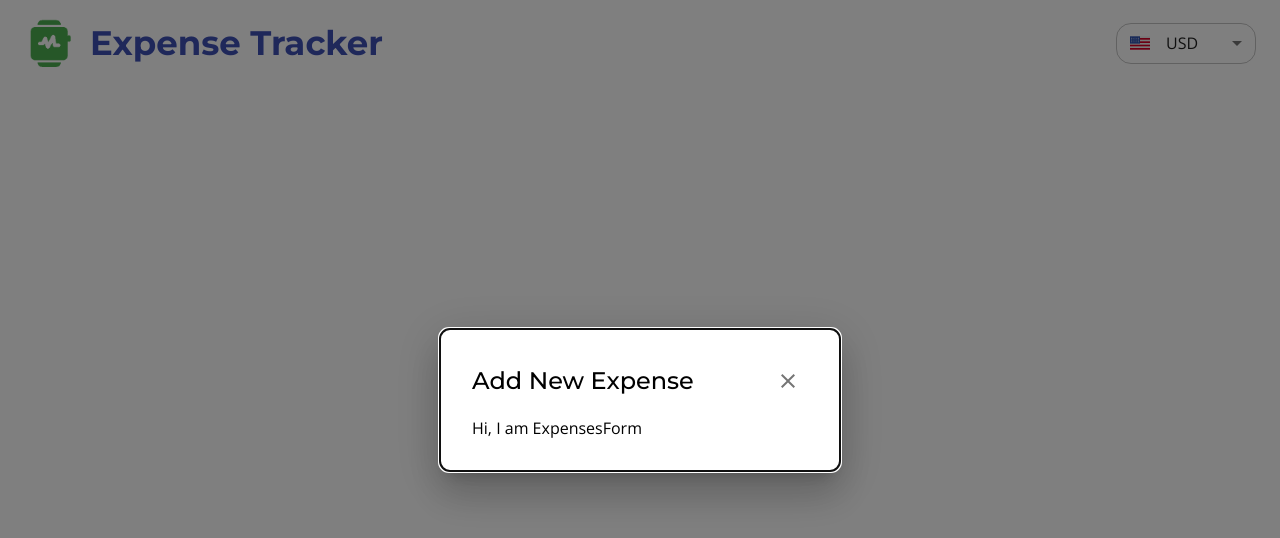
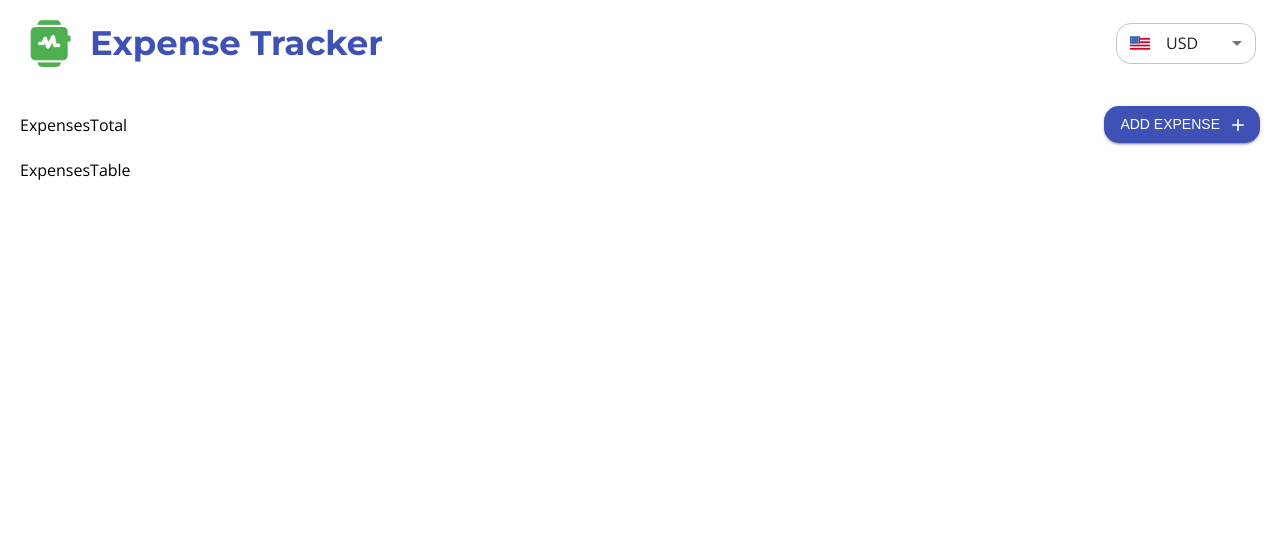
Before and after one commit to sian022/expense-tracker, a React (Vite) app in the folder client/: page / in a window 1280 px wide. Shown: the top 538 px of the page. Built offline with nearby package versions, Linux system fonts and the light colour scheme.

Commit message:
feat: add expense button and layout of totals, table

```diff
--- a/client/src/components/common/Navbar.jsx
+++ b/client/src/components/common/Navbar.jsx
@@ -2,8 +2,8 @@ import logo from "../../assets/images/logo-no-bg.png";
 import { MenuItem, Stack, TextField, Typography } from "@mui/material";
 import { useNavigate } from "react-router-dom";
 import { useDispatch, useSelector } from "react-redux";
+import { setCurrency } from "../../slices/currencySlice";
 import currencies from "../../utils/currencies";
-import { setCurrency } from "../../slices/currencySlice";
 
 const Navbar = () => {
   const navigate = useNavigate();
--- /dev/null
+++ b/client/src/components/expenses/ExpensesTable.jsx
@@ -0,0 +1,5 @@
+const ExpensesTable = () => {
+  return <div>ExpensesTable</div>;
+};
+
+export default ExpensesTable;
--- /dev/null
+++ b/client/src/components/expenses/ExpensesTotal.jsx
@@ -0,0 +1,5 @@
+const ExpensesTotal = () => {
+  return <div>ExpensesTotal</div>;
+};
+
+export default ExpensesTotal;
--- a/client/src/pages/ExpensesPage.jsx
+++ b/client/src/pages/ExpensesPage.jsx
@@ -1,12 +1,32 @@
+import { Button, Stack } from "@mui/material";
+import useDisclosure from "../hooks/useDisclosure";
 import ExpensesForm from "../components/expenses/ExpensesForm";
-import useDisclosure from "../hooks/useDisclosure";
+import ExpensesTotal from "../components/expenses/ExpensesTotal";
+import ExpensesTable from "../components/expenses/ExpensesTable";
+import { Add } from "@mui/icons-material";
 
 const ExpensesPage = () => {
   const { isOpen, onOpen, onClose } = useDisclosure();
 
   return (
     <>
-      <ExpensesForm open={true} onClose={onClose} />
+      <ExpensesForm open={isOpen} onClose={onClose} />
+
+      <Stack spacing={2} flex={1}>
+        <Stack
+          direction="row"
+          justifyContent="space-between"
+          alignItems="center"
+        >
+          <ExpensesTotal />
+
+          <Button variant="contained" onClick={onOpen} endIcon={<Add />}>
+            Add Expense
+          </Button>
+        </Stack>
+
+        <ExpensesTable />
+      </Stack>
     </>
   );
 };
```
